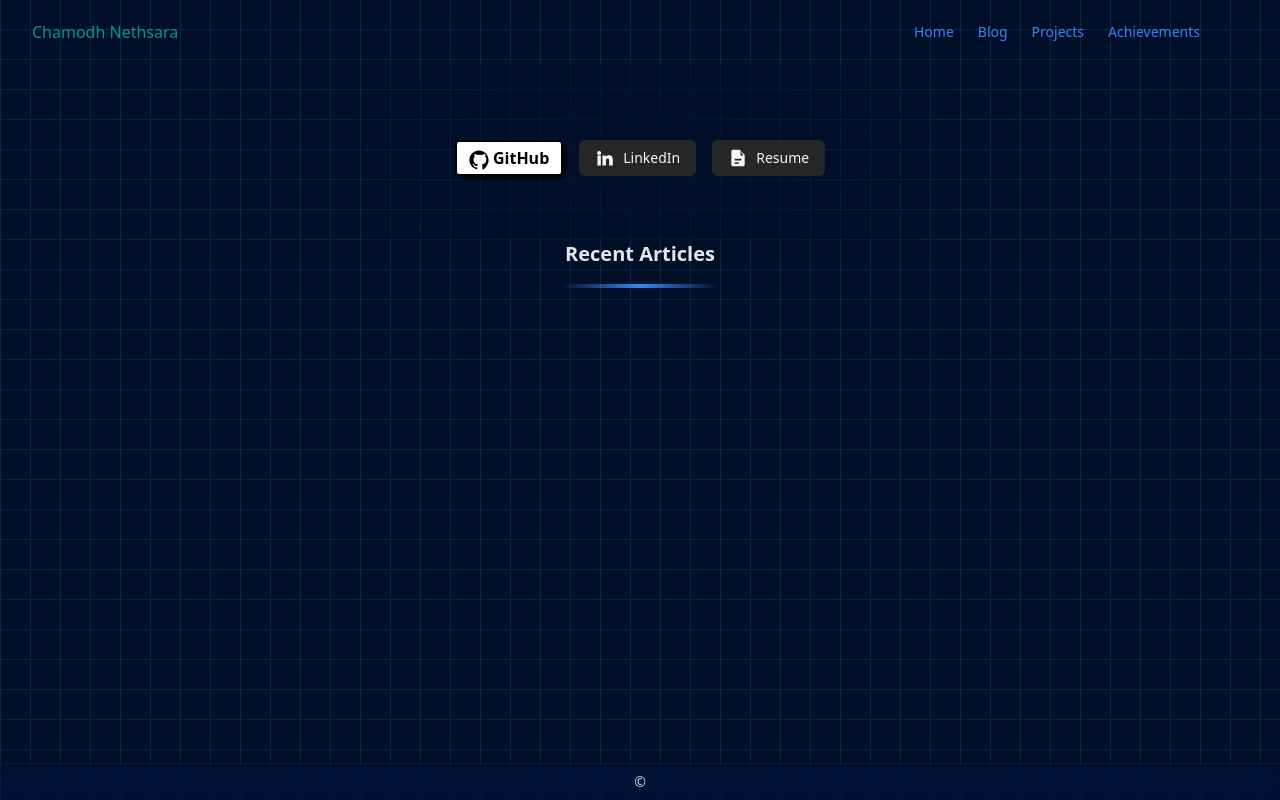
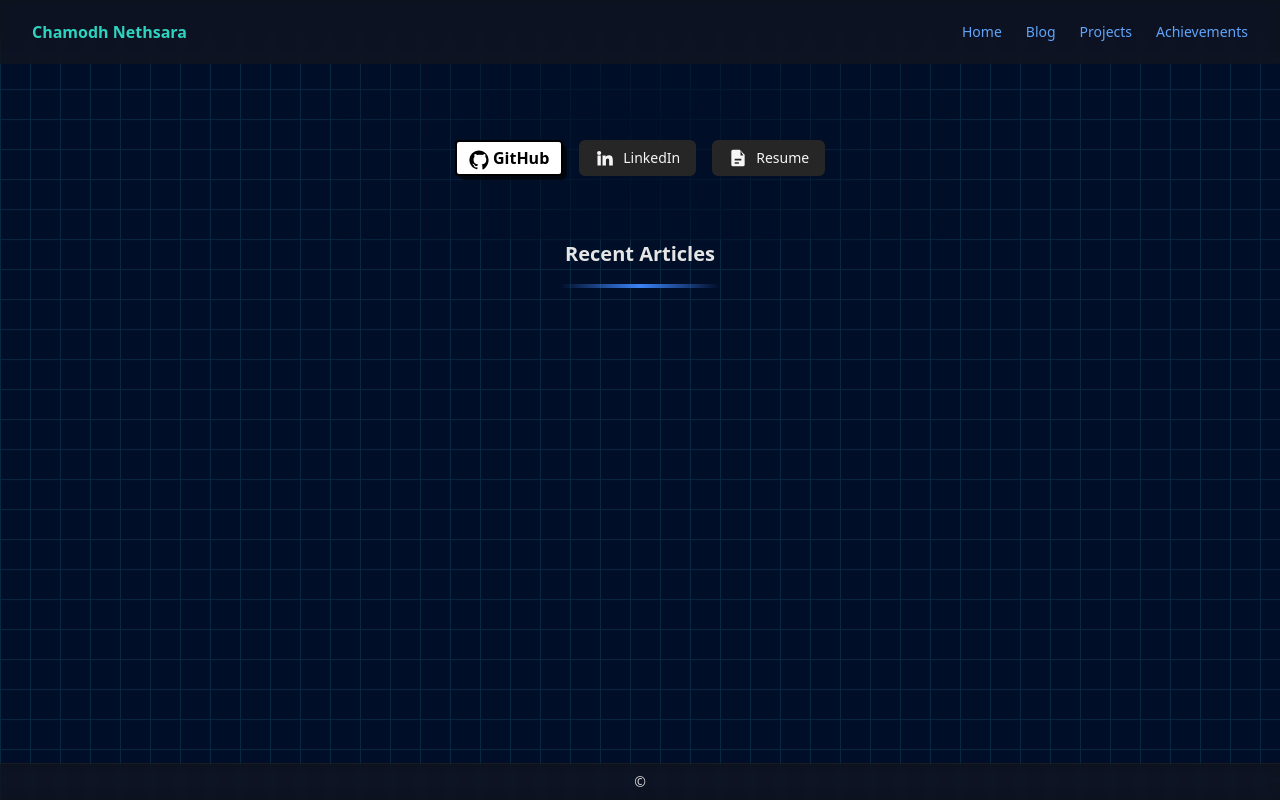
Before and after one commit to chamodhk/personal-website, a Django app: page / in a window 1280 px wide. Run offline with Django 5.2, Linux system fonts and the light colour scheme; data that the repository does not hold is empty.

Commit message:
minor navbar improvments

```diff
--- a/main/static/css/output.css
+++ b/main/static/css/output.css
@@ -770,6 +770,10 @@ video {
   gap: 1.5rem;
 }
 
+.overflow-hidden {
+  overflow: hidden;
+}
+
 .overflow-x-hidden {
   overflow-x: hidden;
 }
@@ -849,9 +840,13 @@ video {
   background-color: rgb(243 244 246 / var(--tw-bg-opacity));
 }
 
-.bg-gray-200 {
+.bg-neutral-800 {
   --tw-bg-opacity: 1;
-  background-color: rgb(229 231 235 / var(--tw-bg-opacity));
+  background-color: rgb(38 38 38 / var(--tw-bg-opacity));
+}
+
+.bg-neutral-900\/60 {
+  background-color: rgb(23 23 23 / 0.6);
 }
 
 .bg-white {
@@ -883,6 +898,22 @@ video {
 
 .bg-gradient-to-r {
   background-image: linear-gradient(to right, var(--tw-gradient-stops));
+}
+
+.bg-\[linear-gradient\(to_bottom\2c rgb\(1\2c 14\2c 40\)_0\%\2c rgb\(1\2c 14\2c 40\)_40\%\2c transparent_100\%\)\] {
+  background-image: linear-gradient(to bottom,rgb(1,14,40) 0%,rgb(1,14,40) 40%,transparent 100%);
+}
+
+.bg-\[linear-gradient\(to_bottom\2c rgb\(1\2c 14\2c 40\)_0\%\2c transparent_40\%\2c transparent_100\%\)\] {
+  background-image: linear-gradient(to bottom,rgb(1,14,40) 0%,transparent 40%,transparent 100%);
+}
+
+.bg-\[linear-gradient\(to_bottom\2c rgb\(1\2c 14\2c 40\)_0\%\2c rgb\(1\2c 14\2c 40\)_80\%\2c transparent_100\%\)\] {
+  background-image: linear-gradient(to bottom,rgb(1,14,40) 0%,rgb(1,14,40) 80%,transparent 100%);
+}
+
+.bg-\[linear-gradient\(to_bottom\2c rgb\(1\2c 14\2c 40\)_0\%\2c rgb\(1\2c 14\2c 40\)_0\%\2c transparent_100\%\)\] {
+  background-image: linear-gradient(to bottom,rgb(1,14,40) 0%,rgb(1,14,40) 0%,transparent 100%);
 }
 
 .from-transparent {
@@ -1035,39 +1074,9 @@ video {
   color: rgb(75 85 99 / var(--tw-text-opacity));
 }
 
-.text-neutral-500 {
-  --tw-text-opacity: 1;
-  color: rgb(115 115 115 / var(--tw-text-opacity));
-}
-
-.text-neutral-600 {
-  --tw-text-opacity: 1;
-  color: rgb(82 82 82 / var(--tw-text-opacity));
-}
-
-.text-neutral-700 {
-  --tw-text-opacity: 1;
-  color: rgb(64 64 64 / var(--tw-text-opacity));
-}
-
-.text-neutral-800 {
-  --tw-text-opacity: 1;
-  color: rgb(38 38 38 / var(--tw-text-opacity));
-}
-
-.text-teal-600 {
-  --tw-text-opacity: 1;
-  color: rgb(13 148 136 / var(--tw-text-opacity));
-}
-
 .text-neutral-100 {
   --tw-text-opacity: 1;
   color: rgb(245 245 245 / var(--tw-text-opacity));
-}
-
-.text-blue-300 {
-  --tw-text-opacity: 1;
-  color: rgb(147 197 253 / var(--tw-text-opacity));
 }
 
 .text-neutral-200 {
@@ -1085,15 +1094,24 @@ video {
   color: rgb(163 163 163 / var(--tw-text-opacity));
 }
 
-.shadow-sm {
-  --tw-shadow: 0 1px 2px 0 rgb(0 0 0 / 0.05);
-  --tw-shadow-colored: 0 1px 2px 0 var(--tw-shadow-color);
-  box-shadow: var(--tw-ring-offset-shadow, 0 0 #0000), var(--tw-ring-shadow, 0 0 #0000), var(--tw-shadow);
+.text-neutral-500 {
+  --tw-text-opacity: 1;
+  color: rgb(115 115 115 / var(--tw-text-opacity));
 }
 
-.shadow-black\/5 {
-  --tw-shadow-color: rgb(0 0 0 / 0.05);
-  --tw-shadow: var(--tw-shadow-colored);
+.text-teal-600 {
+  --tw-text-opacity: 1;
+  color: rgb(13 148 136 / var(--tw-text-opacity));
+}
+
+.text-blue-400 {
+  --tw-text-opacity: 1;
+  color: rgb(96 165 250 / var(--tw-text-opacity));
+}
+
+.text-teal-400 {
+  --tw-text-opacity: 1;
+  color: rgb(45 212 191 / var(--tw-text-opacity));
 }
 
 .drop-shadow-\[0_0_12px_rgba\(120\2c 180\2c 255\2c 0\.15\)\] {
--- a/main/templates/partials/navbar.html
+++ b/main/templates/partials/navbar.html
@@ -1,60 +1,70 @@
-<header
-  class="sticky top-0 z-50
-         pointer-events-none absolute inset-0
-         ">
+ <header class="sticky top-0 z-50 relative overflow-hidden">
 
+    <!-- Background gradient layer -->
+    <div
+      class="pointer-events-none absolute inset-0
+             bg-[linear-gradient(to_bottom,rgb(1,14,40)_0%,rgb(1,14,40)_40%,transparent_100%)]">
+    </div>
 
+    <!-- Navbar content -->
+    <div class="relative z-10 backdrop-blur-sm backdrop-saturate-150 bg-neutral-900/60">
       <div class="mx-auto max-w-screen-xl px-4 sm:px-6 lg:px-8">
         <div class="flex h-16 items-center justify-between">
-      <div class="flex-1 md:flex md:items-center md:gap-12">
-        <a class="block text-teal-600" href="#">
-          <span class="sr-only">Home</span>
-          <h3>Chamodh Nethsara</h3>
+
+          <!-- Logo -->
+          <a class="text-teal-400 font-semibold" href="#">
+            Chamodh Nethsara
           </a>
-      </div>
 
-
-      <div class="md:flex md:items-center md:gap-12">
-        <nav aria-label="Global" class="hidden md:block">
+          <!-- Desktop Nav -->
+          <nav class="hidden md:block">
             <ul class="flex items-center gap-6 text-sm">
-            <li>
-              <a class="text-blue-500 transition hover:text-white-500/75" href="#"> Home </a>
-            </li>
-
-            <li>
-              <a class="text-blue-500 transition hover:text-white-500/75" href="#"> Blog </a>
-            </li>
-
-            <li>
-              <a class="text-blue-500 transition hover:text-white-500/75" href="#"> Projects </a>
-            </li>
-
-            <li>
-              <a class="text-blue-500 transition hover:text-white-500/75" href="#"> Achievements </a>
-            </li>
-
-
+              <li><a class="text-blue-400 hover:text-white transition" href="#">Home</a></li>
+              <li><a class="text-blue-400 hover:text-white transition" href="#">Blog</a></li>
+              <li><a class="text-blue-400 hover:text-white transition" href="#">Projects</a></li>
+              <li><a class="text-blue-400 hover:text-white transition" href="#">Achievements</a></li>
             </ul>
           </nav>
 
-        <div class="flex items-center gap-4">
-
-          <div class="block md:hidden">
-            <button class="rounded bg-gray-100 p-2 text-gray-600 transition hover:text-gray-600/75">
-              <svg
-                xmlns="http://www.w3.org/2000/svg"
-                class="h-5 w-5"
-                fill="none"
-                viewBox="0 0 24 24"
-                stroke="currentColor"
-                stroke-width="2"
+          <!-- Mobile button -->
+          <button
+            id="menu-btn"
+            class="md:hidden rounded bg-neutral-800 p-2 text-neutral-200 hover:bg-neutral-700 transition"
+            aria-label="Toggle menu"
           >
-                <path stroke-linecap="round" stroke-linejoin="round" d="M4 6h16M4 12h16M4 18h16" />
+            <svg xmlns="http://www.w3.org/2000/svg" class="h-5 w-5"
+                 fill="none" viewBox="0 0 24 24" stroke="currentColor" stroke-width="2">
+              <path stroke-linecap="round" stroke-linejoin="round"
+                    d="M4 6h16M4 12h16M4 18h16" />
             </svg>
           </button>
+
         </div>
       </div>
     </div>
-    </div>
-  </div>
+
+    <!-- Mobile Menu -->
+    <nav
+      id="mobile-menu"
+      class="md:hidden hidden bg-neutral-900/95 border-t border-neutral-800 backdrop-blur-sm">
+      <ul class="flex flex-col gap-4 p-4 text-sm">
+        <li><a class="text-blue-400 hover:text-white" href="#">Home</a></li>
+        <li><a class="text-blue-400 hover:text-white" href="#">Blog</a></li>
+        <li><a class="text-blue-400 hover:text-white" href="#">Projects</a></li>
+        <li><a class="text-blue-400 hover:text-white" href="#">Achievements</a></li>
+      </ul>
+    </nav>
+
   </header>
+
+
+
+  <!-- JS -->
+  <script>
+    const btn = document.getElementById("menu-btn");
+    const menu = document.getElementById("mobile-menu");
+
+    btn.addEventListener("click", () => {
+      menu.classList.toggle("hidden");
+    });
+  </script>
```
Also changed, not shown: other parts of main/static/css/output.css (+48 -96 lines). Lines whose indentation alone changed are shown as unchanged.
